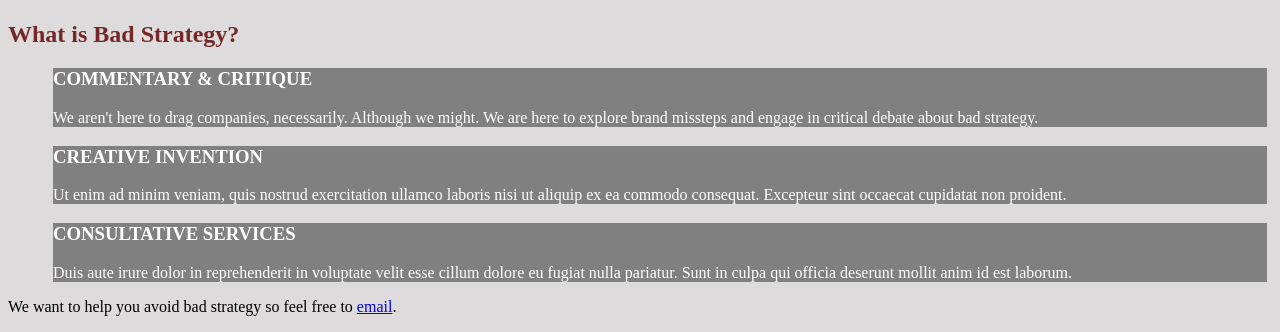
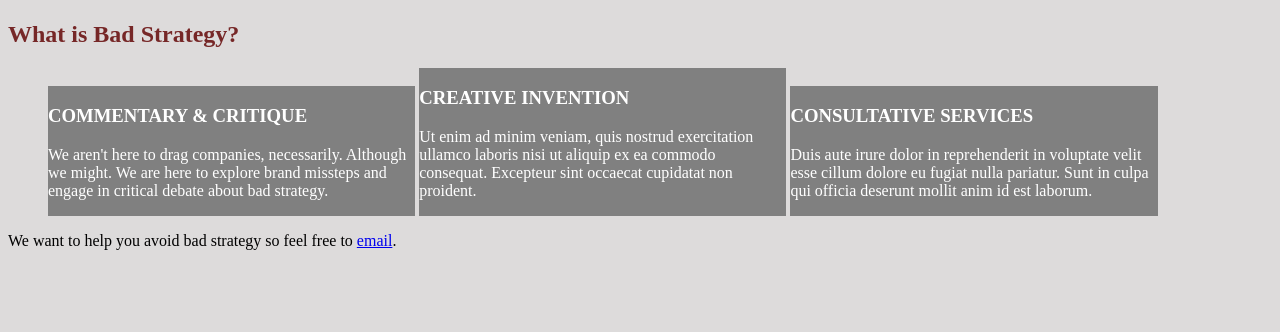
Before and after one commit to badstrategy/badstrategy.github.io, a plain HTML site: page unit_3/index.html in a window 1280 px wide. Shown: the part 479-811 px from the top of the page. Drawn offline with Linux system fonts and the light colour scheme.

Commit message:
list side-by-side recommit

```diff
--- a/unit_3/css/style.css
+++ b/unit_3/css/style.css
@@ -38,8 +38,9 @@ ul {
 
 ul li {
 	background: #808080;
-	margin: 5px;
 	list-style-type: none;
+	width: 30%;
+	display: inline-block;
 }
 
 img {
--- a/unit_3/style.css
+++ /dev/null
@@ -1,59 +0,0 @@
-body {
-	background-color:#dddbdb;
-
-}
-
-h1 {
-	text-align: center;
-	font-size: 45px;
-	font-family:;
-	color: #762727;
-}
-
-h2 {
-	font-size:
-	font-family:;
-	color: #762727;
-
-}
-
-h3 {
-	font-size:
-	font-family:;
-	text-transform: uppercase;
-	color: #ffffff;
-
-}
-
-p {
-	font-style:;
-	font-size:;
-	color: #000000;
-}
-
-ul {
-	align-items:
-
-}
-
-ul li {
-	background: #808080;
-	list-style-type: none;
-	width: 30%;
-	display: inline-block;
-}
-
-img {
-
-}
-
-#list {
-	color: #ffffff;
-}
-
-#slogan {
-	text-align: center;
-	font-style: italic;
-	font-size: 30px;
-
-}
```
